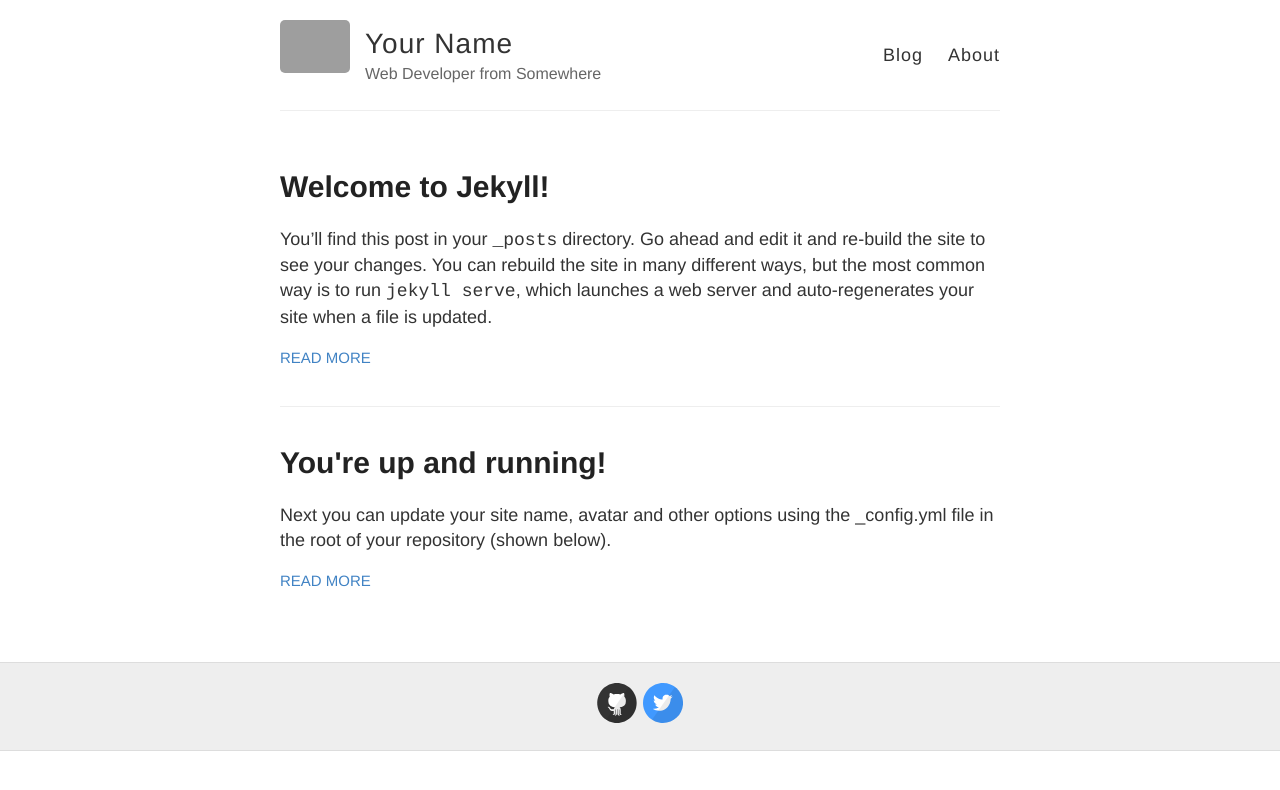
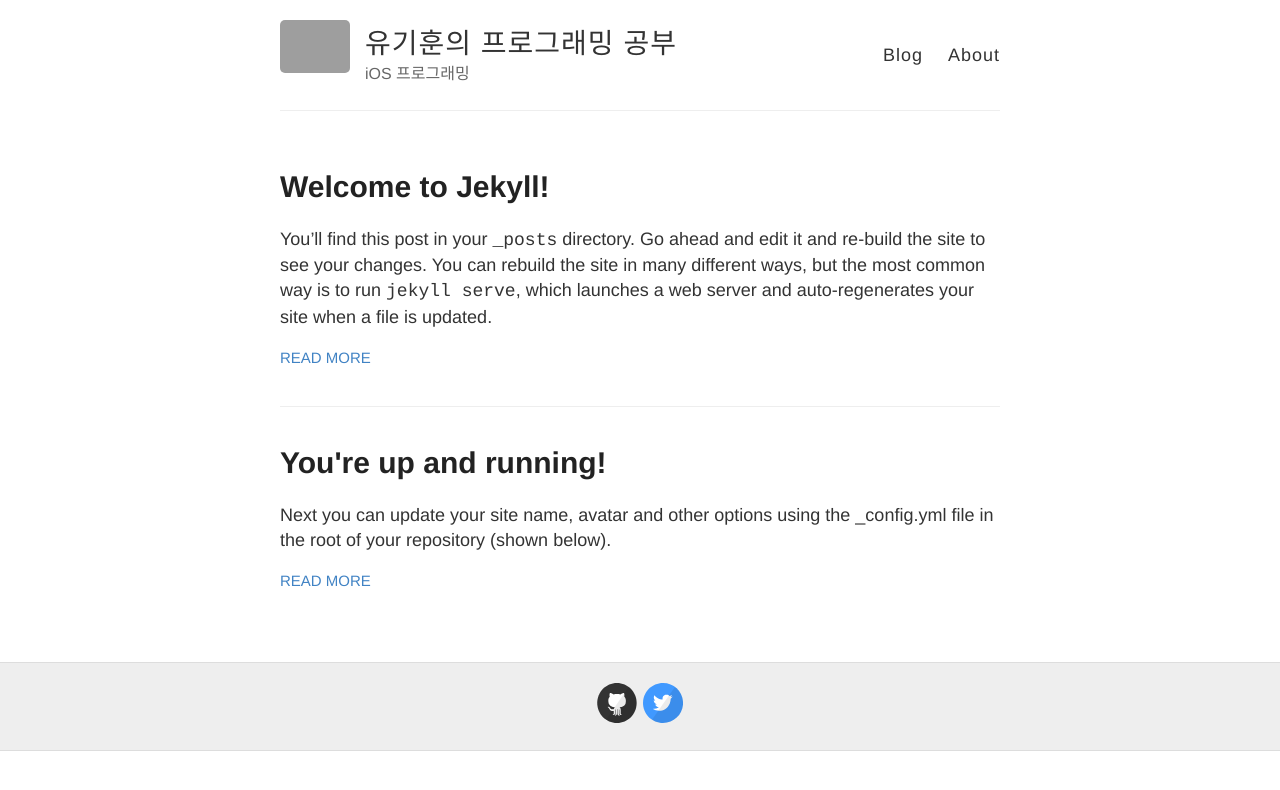
Before and after one commit to YooGihoon/YooGihoon.github.io, a Jekyll site: the page built from index.html, in a window 1280 px wide. Shown: the top 790 px of the page. Built offline with Jekyll 4.4.1, drawn with Linux system fonts in a browser that asks for light colours; grey boxes are pictures that could not be loaded.

Commit message:
Update _config.yml

```diff
--- a/_config.yml
+++ b/_config.yml
@@ -3,10 +3,10 @@
 #
 
 # Name of your site (displayed in the header)
-name: Your Name
+name: 유기훈의 프로그래밍 공부
 
 # Short bio or description (displayed in the header)
-description: Web Developer from Somewhere
+description: iOS 프로그래밍
 
 # URL of your avatar or profile pic (you could use your GitHub profile pic)
 avatar: https://raw.githubusercontent.com/barryclark/jekyll-now/master/images/jekyll-logo.png
```
